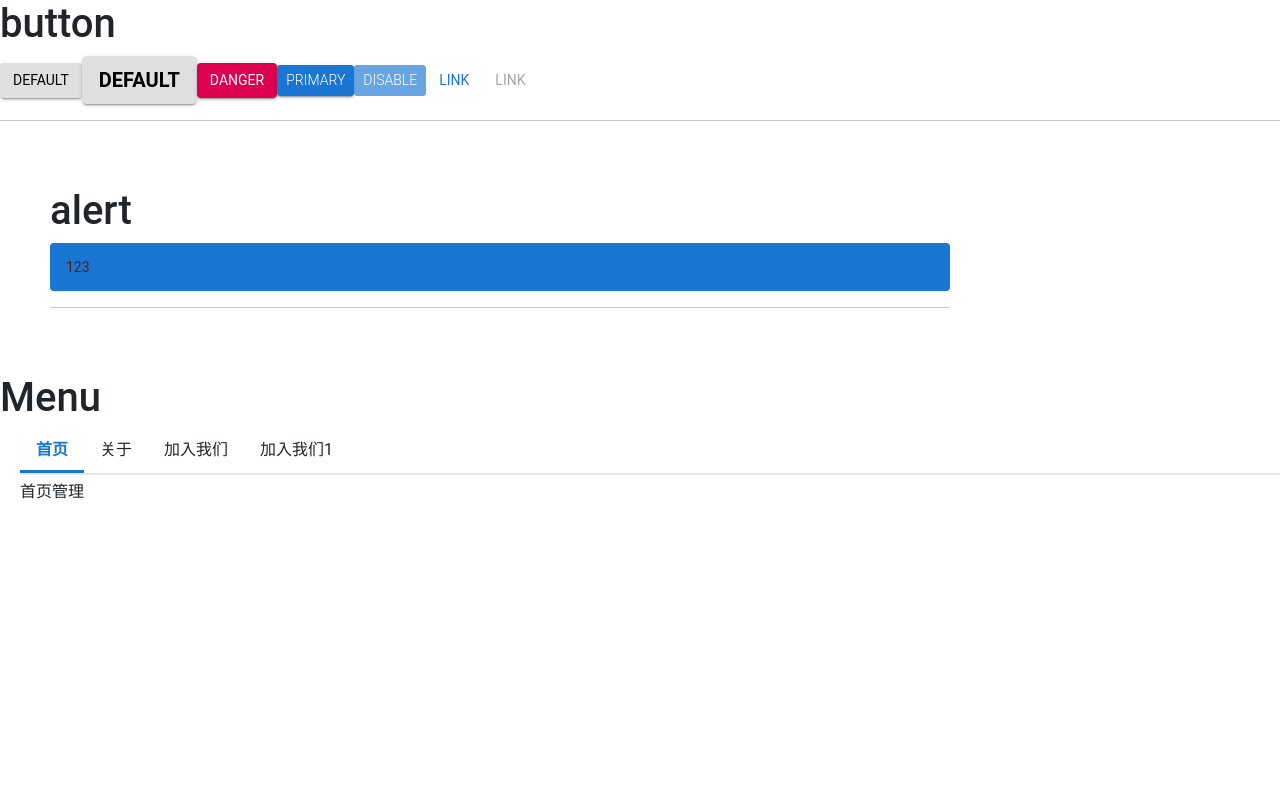
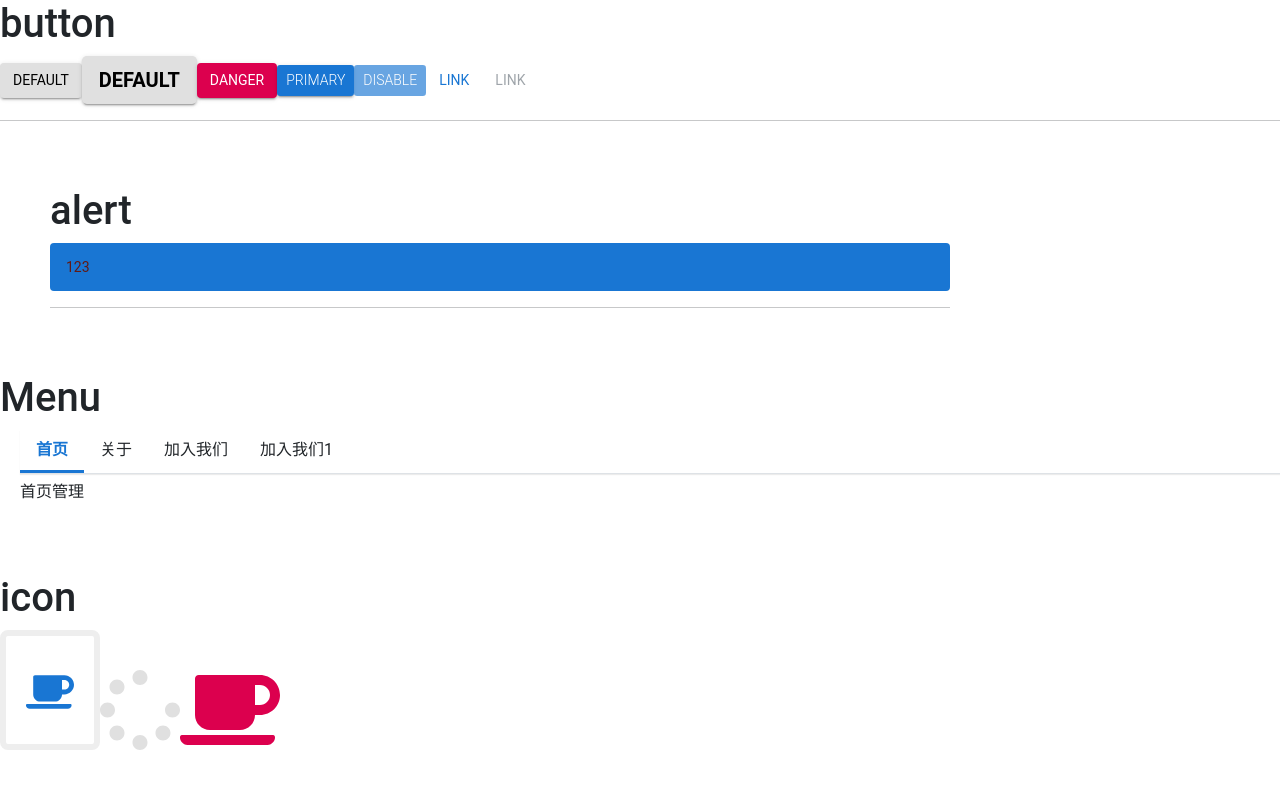
Before and after one commit to Now-Sprouting/rooting, a React (Create React App) app: page / in a window 1280 px wide. Shown: the top 788 px of the page. Built offline with nearby package versions, Linux system fonts and the light colour scheme.

Commit message:
icon部分完成

```diff
--- a/package.json
+++ b/package.json
@@ -3,6 +3,9 @@
   "version": "0.1.0",
   "private": true,
   "dependencies": {
+    "@fortawesome/fontawesome-svg-core": "^1.2.32",
+    "@fortawesome/free-solid-svg-icons": "^5.15.1",
+    "@fortawesome/react-fontawesome": "^0.1.14",
     "@testing-library/jest-dom": "^5.11.4",
     "@testing-library/react": "^11.1.0",
     "@testing-library/user-event": "^12.1.10",
--- a/src/App.tsx
+++ b/src/App.tsx
@@ -5,6 +5,11 @@
 import Alert from './components/Alert/alert'
 import Menu from './components/Menu/menu'
 import MenuItem from './components/Menu/menuTtem';
+import Icon from './components/Icon/icon'
+
+import { library } from '@fortawesome/fontawesome-svg-core'
+import { fas } from '@fortawesome/free-solid-svg-icons'
+library.add(fas)
 function App() {
   //   const codeString = `<Button btnType={ButtonType.Default} size={ButtonSize.Large}>Default</Button>
   // <Button btnType={ButtonType.Danger}>Danger</Button>
@@ -34,17 +39,17 @@
         <Alert title='123'></Alert>
         <hr />
       </div>
+      {/* ---------------------------- */}
 
 
 
 
-      {/* ---------------------------- */}
       <h1>Menu</h1>
       <div style={{ marginLeft: '20px' }} >
-        <Menu mode='horizontal'  onSelect={(index) => {
+        <Menu mode='horizontal' onSelect={(index) => {
           console.log(index);
         }}>
-          <MenuItem  label='首页'>
+          <MenuItem label='首页'>
             首页管理
           </MenuItem>
           <MenuItem label='关于'>
@@ -53,9 +58,18 @@
           <MenuItem label='加入我们'>
           </MenuItem>
           <MenuItem label='加入我们1'>
-          加入我们1
+            加入我们1
           </MenuItem>
         </Menu>
+      </div>
+      {/* ---------------------------- */}
+
+
+      <div style={{ marginTop: '100px' }}>
+        <h1>icon</h1>
+        <Icon icon='coffee' theme='primary' size='5x' border ></Icon>
+        <Icon icon='spinner' theme='default' size='5x' ></Icon>
+        <Icon icon='coffee' theme='danger' size='5x'></Icon>
       </div>
       {/* <div style={{width: '1000px', margin: 'auto'}}>
         <SyntaxHighlighter language="jsx" style={shadesOfPurple}>
--- /dev/null
+++ b/src/components/Icon/_style.scss
@@ -0,0 +1,5 @@
+@each $key, $val in $theme-colors {
+    .icon-#{$key} {
+        color: $val;
+    }
+}
--- /dev/null
+++ b/src/components/Icon/icon.tsx
@@ -0,0 +1,18 @@
+import React from 'react'
+import classNames from 'classnames'
+import { FontAwesomeIcon, FontAwesomeIconProps } from '@fortawesome/react-fontawesome'
+
+export type ThemeProps = 'primary' | 'danger' | 'default' | 'success' | 'warning'
+export interface IconProps extends FontAwesomeIconProps {
+    theme?: ThemeProps
+}
+const Icon: React.FC<IconProps> = (props) => {
+    const {className, theme, ...restProps} = props
+    const classes = classNames('rooting-icon', className, {
+        [`icon-${theme}`] : theme
+    })
+    return (
+        <FontAwesomeIcon className={classes} {...restProps}/>
+    )
+}
+export default Icon
--- a/src/styles/_variables.scss
+++ b/src/styles/_variables.scss
@@ -44,11 +44,12 @@
 $theme-colors:
 (
   "primary":    $primary,
+  "default":    $default,
+  "danger":     $danger,
   "secondary":  $secondary,
   "success":    $success,
   "info":       $info,
   "warning":    $warning,
-  "danger":     $danger,
   "light":      $light,
   "dark":       $dark
 );
--- a/src/styles/index.scss
+++ b/src/styles/index.scss
@@ -15,3 +15,6 @@
 
 // menu
 @import '../components/Menu/style';
+
+// icom
+@import '../components/Icon/style'
```
Also changed, not shown: 2 other files (tests, documents, lock files or other folders).
